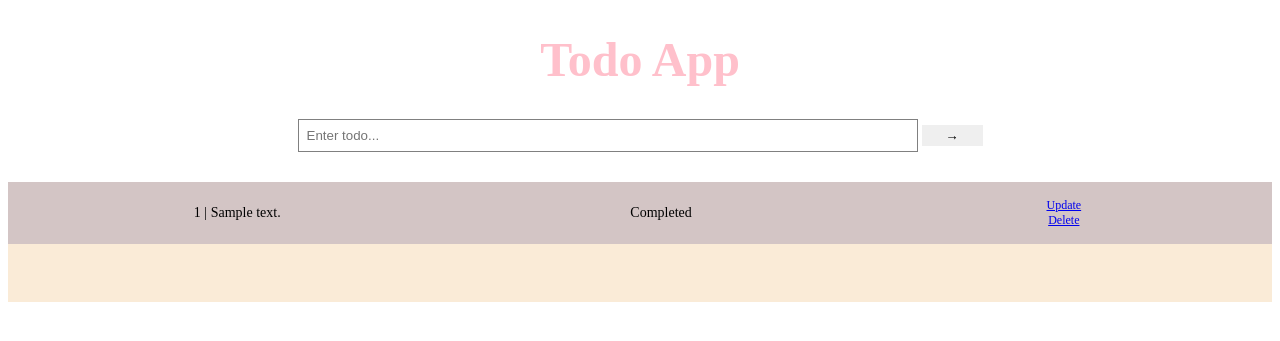
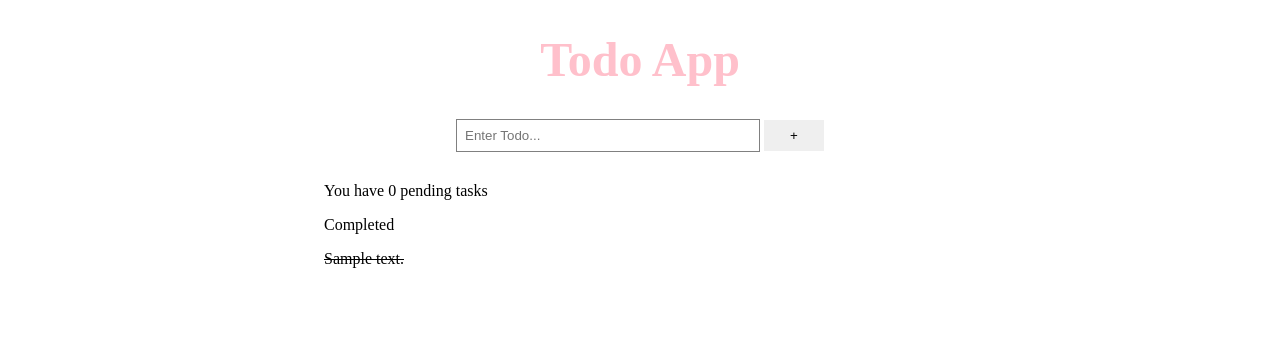
Before and after one commit to TangoIndiaMango/Todo-App, a Flask app: page / in a window 1280 px wide. Shown: the top 341 px of the page. Run offline with Flask 2, Linux system fonts and the light colour scheme; tables that the repository leaves empty hold one stand-in row (values such as "Sample post").

Commit message:
Add completed task list and number pf pending

```diff
--- a/backend/static/style/main.css
+++ b/backend/static/style/main.css
@@ -9,12 +9,7 @@ body {
 
 .container {
     margin: auto;
-<<<<<<< HEAD
-    width: 60%;
-    align-items: center;
-=======
-    width: 40%;
->>>>>>> 0028b107e3e82dbe966c44c59f5da30fae2b51ff
+    width: 50%;
 }
 
 h1 {
@@ -50,24 +45,25 @@ input[type=button] {
     width: 60px
 }
 
-.todo-list {
+/* .todo-list {
     background-color: antiquewhite;
     height: 120px;
     align-items: center;
-
-}
+} */
 
 .todo {
     display: flex;
-    justify-content: space-around;
+    margin: 20px 0;
+    justify-content: space-between;
     background-color: rgb(211, 197, 197);
-    padding: 11px;
+    /* padding: 11px; */
     font-size: 14px;
-    flex-direction: row;
+
     align-items: center;
 }
 
 .todo-item {
+    margin: 10px;
 
 }
 
@@ -77,18 +73,15 @@ input[type=button] {
     margin: 5px;
     display: flex;
     flex-wrap: wrap;
-    flex-direction: column;
-    align-items: center;
 }
 
-<<<<<<< HEAD
 a {
     text-decoration: none;
     color: black;
     border: 2px solid rgb(202, 198, 198);
     margin: 2px;
 }
-=======
+
 @media screen and (max-width: 786px) {
 
     .container {
@@ -97,4 +90,3 @@ a {
     }
 
 }
->>>>>>> 0028b107e3e82dbe966c44c59f5da30fae2b51ff
--- a/backend/templates/index.html
+++ b/backend/templates/index.html
@@ -1,5 +1,6 @@
 <!DOCTYPE html>
 <html lang="en">
+
 <head>
     <meta charset="UTF-8">
     <meta http-equiv="X-UA-Compatible" content="IE=edge">
@@ -7,44 +8,59 @@
     <link rel="stylesheet" href="{{ url_for('static', filename='style/main.css') }}">
     <title>Document</title>
 </head>
+
 <body>
     <header class="todo-header container">
         <h1>Todo App</h1>
     </header>
-
-
-    <form action="/todo", method = 'post'>
     <main class="container">
         <div class="input-group">
-
-                    <input type="text" name="description" placeholder="Enter todo...">
-                    <button type="submit" >	&#8594</button>
+            <form action="/todo" , method='post'>
+                <input type="text" name="description" placeholder="Enter Todo...">
+                <input type="button" value="+">
+            </form>
         </div>
-    </form>
-
 
         {% for todo in todo_list %}
+        {% if todo.complete == False %}
         <div class="todo-list">
             <div class="todo">
                 <div class="todo-item">
+
                     <span>{{ todo.id }} | {{ todo.description }}</span>
+
                 </div>
-                        {% if todo.complete != False %}
-                                <span> Completed</span>
-                        {% else %}
-                                <span>Not completed</span>
-                        {% endif %}
 
                 <div class="todo-actions">
                     <a href="/update/{{ todo.id }}">Update</a>
+                    <!-- <input type="checkbox" name="complete" id="complete"> -->
 
-                        <a href="/">Delete</a>
+                    <a href="/delete/{{ todo.id }}">Delete</a>
+                </div>
+                {% endif %}
+
+
+
             </div>
 
+
+
+            {% endfor %}
+            <p>You have {{ pending }} pending tasks </p>
+
+            <div class="completed">
+                <p>Completed</p>
+                {% for todo in todo_list %}
+                {% if todo.complete == True %}
+                <p><s> {{ todo.description }}</s></p>
+                {% endif %}
+
+                {%endfor%}
+
             </div>
-        {% endfor %}
 
     </main>
 
 </body>
+
 </html>
```
Lines whose indentation alone changed are shown as unchanged.
